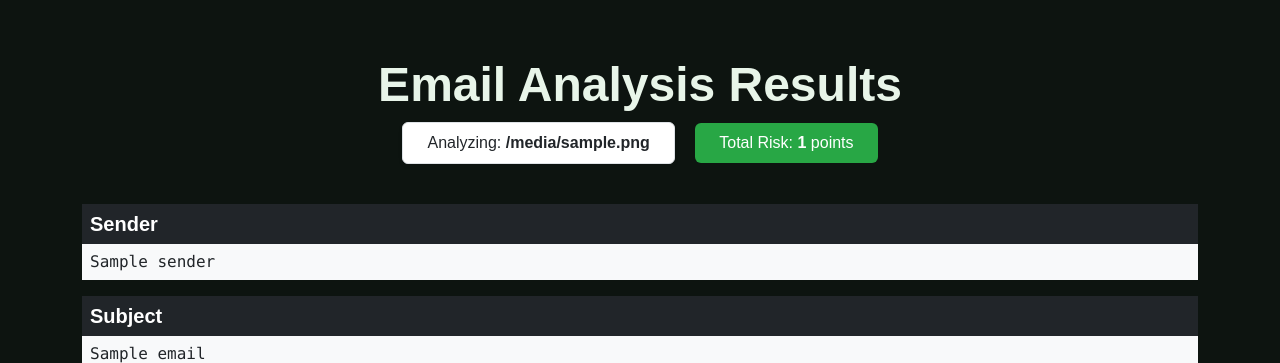
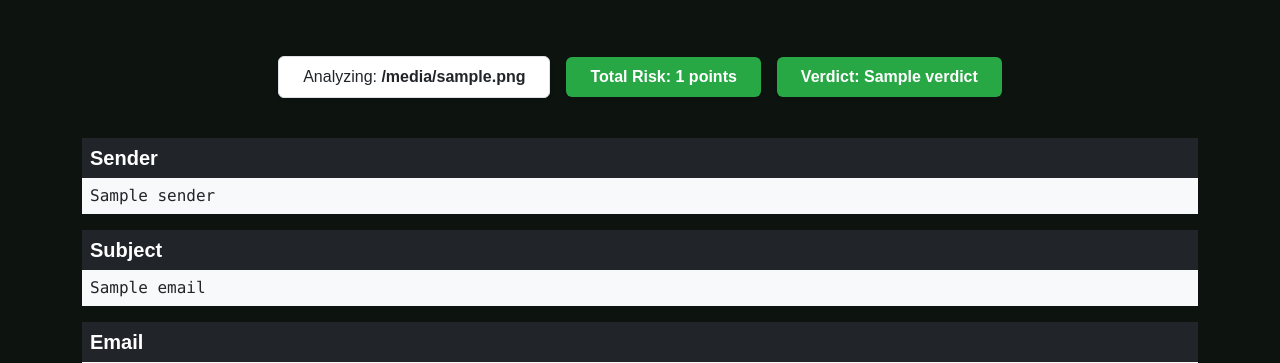
Before and after one commit to Rithvikk1590/Inbox-Gaurdian, a Flask app: template Website/templates/analysis.html in a window 1280 px wide. Shown: the part 66-429 px from the top of the page. Run offline with Flask 3, Linux system fonts and the light colour scheme; the template is opened without the code that fills it: most values are stand-ins (such as "Sample title", 1, 10 or a date in 2020).

Commit message:
added verdict on analysis page

```diff
--- a/Website/app.py
+++ b/Website/app.py
@@ -9,6 +9,15 @@ from email_analyser.aggregator import analyse_email_content
 
 app = Flask(__name__, static_folder='static')
 app.secret_key = 'your-secret-key-here'  # replace in production
+
+def risk_verdict(points: int) -> str:
+    if points is None:
+        return "Unknown"
+    if points > 50:
+        return "Phishing"
+    if points > 20:
+        return "Suspicious"
+    return "Safe"
 
 def analyse_csv(df: pd.DataFrame) -> tuple[pd.DataFrame, dict]:
     """
@@ -188,6 +197,11 @@ def analysis(email_id):
             return redirect(url_for("home"))
 
         analysis = analyse_email_content(email_data)
+        # --- add verdict if missing ---
+        total = analysis.get("total_risk_points")
+        if "verdict" not in analysis:
+            analysis["verdict"] = risk_verdict(total)
+
         return render_template("analysis.html", email=email_data, analysis=analysis, email_id=email_id)
     except Exception as e:
         print("Error in analysis:", e)
@@ -207,6 +221,10 @@ def manual_analysis():
     }
 
     analysis = analyse_email_content(email_data)
+    # --- add verdict if missing ---
+    total = analysis.get("total_risk_points")
+    if "verdict" not in analysis:
+        analysis["verdict"] = risk_verdict(total)
 
     return render_template("analysis.html", email=email_data, analysis=analysis, email_id="manual")
 
--- a/Website/templates/analysis.html
+++ b/Website/templates/analysis.html
@@ -25,17 +25,41 @@
 
   <!-- Header -->
   <section class="hero text-center py-3">
-    <div class="container">
-      <h1 class="display-4 fw-bold mb-2">Email Analysis Results</h1>
-      <div class="d-inline-block mb-2 px-4 py-2 bg-white text-dark border rounded-2 shadow-sm">
+    <div class="d-flex justify-content-center align-items-center gap-3 mb-2">
+
+      <div class="badge-box px-4 py-2 bg-white text-dark border rounded-2 shadow-sm">
         Analyzing: <strong>{{ email.filename }}</strong>
       </div>
-      <div class="d-inline-block ms-3 mb-2 px-4 py-2 rounded-2 text-white"
-        style="background-color: {% if analysis.total_risk_points > 50 %}#dc3545{% elif analysis.total_risk_points > 20 %}#ffc107; color: #000{% else %}#28a745{% endif %};">
+
+      <div class="badge-box px-4 py-2 rounded-2 text-white fw-semibold shadow-sm" style="background-color: {% if analysis.total_risk_points > 50 %}#dc3545
+      {% elif analysis.total_risk_points > 20 %}#ffc107; color:#000
+      {% else %}#28a745
+      {% endif %};">
         Total Risk: <strong>{{ analysis.total_risk_points }}</strong> points
       </div>
+
+      <div class="badge-box px-4 py-2 rounded-2 text-white fw-bold shadow-sm" style="background-color:
+      {% if analysis.verdict == 'Phishing' or analysis.verdict == 'Likely phishing' %}#dc3545
+      {% elif analysis.verdict == 'Suspicious' %}#ffc107; color:#000
+      {% else %}#28a745
+      {% endif %};">
+        Verdict: <strong>{{ analysis.verdict }}</strong>
+      </div>
+
     </div>
 </section>
+
+  <!-- Verdict -->
+  <!-- <section class="container my-3 text-center">
+    <div class="d-inline-block px-4 py-2 rounded-2 text-white fw-bold shadow-sm" style="background-color:
+        {% if analysis.verdict == 'Phishing' %}#dc3545
+        {% elif analysis.verdict == 'Suspicious' %}#ffc107; color:#000
+        {% else %}#28a745
+        {% endif %};">
+      Verdict: <strong>{{ analysis.verdict }}</strong>
+    </div>
+  </section> -->
+
 
   <!-- Sender -->
   <section class="container my-3">
@@ -50,7 +74,8 @@
     <div class="card-header bg-dark text-white p-2">
       <h5 class="mb-0 text-white fw-semibold">Subject</h5>
     </div>
-    <pre id="email-subject" class="bg-body-tertiary text-dark p-2 m-0 rounded-0 border-0">{{ email.subject | trim }}</pre>
+    <pre id="email-subject"
+      class="bg-body-tertiary text-dark p-2 m-0 rounded-0 border-0">{{ email.subject | trim }}</pre>
   </section>
 
   <!-- Body -->
@@ -112,7 +137,8 @@
         document.getElementById('email-from')
       ].filter(Boolean);
 
-      const highlights = {{ analysis.body_highlights | tojson | safe if analysis.body_highlights else '[]' }};
+      const highlights = {{ analysis.body_highlights | tojson | safe if analysis.body_highlights else '[]'
+    }};
     if (!Array.isArray(highlights) || highlights.length === 0) return;
 
     const escRe = s => String(s).replace(/[.*+?^${}()|[\]\\]/g, '\\$&');
@@ -186,4 +212,5 @@
     }
   </script>
 </body>
+
 </html>
```
Also changed, not shown: Website/email_analyser/edit_distance.py (+4 -4 lines). Lines whose indentation alone changed are shown as unchanged.
